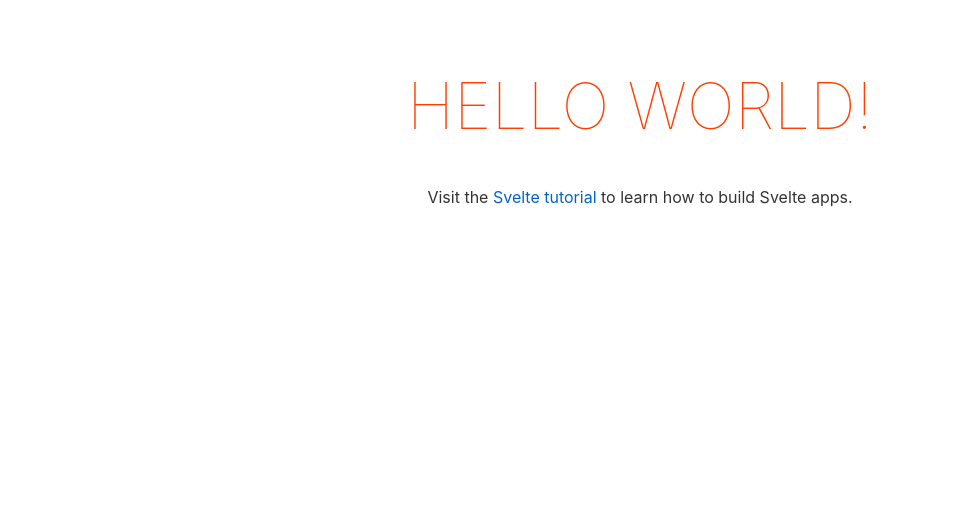
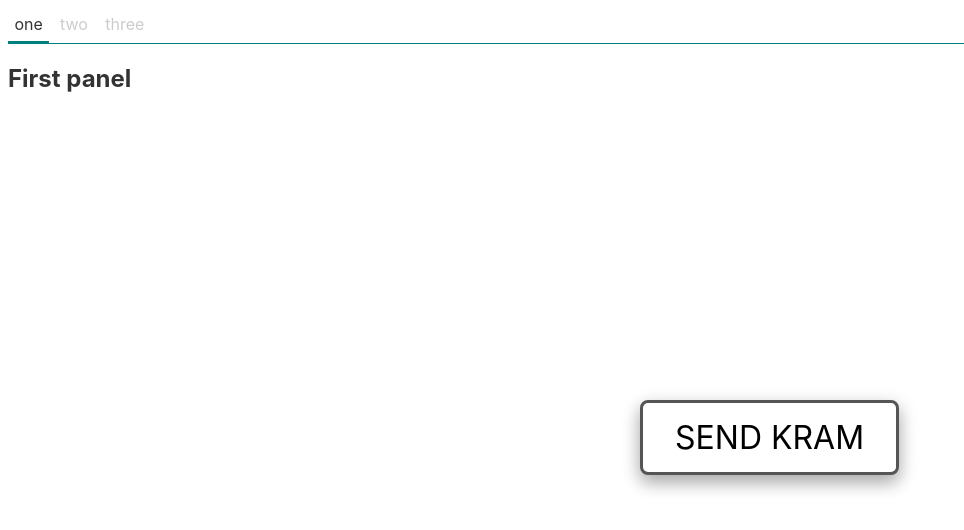
Before and after one commit to Corona-Kram/Frontend, a Svelte app: page / in a window 1280 px wide. Shown: the top 530 px of the page, without its empty margins (0-964 px from the left). Built offline with nearby package versions, Linux system fonts and the light colour scheme.

Commit message:
made tabs

```diff
--- a/src/App.svelte
+++ b/src/App.svelte
@@ -1,11 +1,33 @@
 <script>
-	export let name;
+	import { Tabs, TabList, TabPanel, Tab } from './tabs.js';
+	let count = 0;
 </script>
 
-<main>
-	<h1>Hello {name}!</h1>
-	<p>Visit the <a href="https://svelte.dev/tutorial">Svelte tutorial</a> to learn how to build Svelte apps.</p>
-</main>
+
+	<Tabs>
+		<TabList>
+			<Tab>one</Tab>
+			<Tab>two</Tab>
+			<Tab>three</Tab>
+		</TabList>
+
+		<TabPanel>
+			<h2>First panel</h2>
+			<main>
+				<button on:click="{() => count += 1}">SEND KRAM</button>
+			</main>
+		</TabPanel>
+
+		<TabPanel>
+			<h2>Second panel</h2>
+		</TabPanel>
+
+		<TabPanel>
+			<h2>Third panel</h2>
+		</TabPanel>
+	</Tabs>
+
+
 
 <style>
 	main {
@@ -13,6 +35,20 @@
 		padding: 1em;
 		max-width: 240px;
 		margin: 0 auto;
+	}
+	button {
+		background-color: white;
+  		border: 3px solid #555555;
+		border-radius: 8px;
+  		color: black;
+  		padding: 15px 32px;
+  		text-align: center;
+  		text-decoration: none;
+  		display: inline-block;
+		position: absolute;
+    	top: 50%;
+  		font-size: 32px;
+		box-shadow: 0 8px 16px 0 rgba(0,0,0,0.2), 0 6px 20px 0 rgba(0,0,0,0.19);
 	}
 
 	h1 {
--- /dev/null
+++ b/src/Tab.svelte
@@ -0,0 +1,29 @@
+<script>
+	import { getContext } from 'svelte';
+	import { TABS } from './Tabs.svelte';
+
+	const tab = {};
+	const { registerTab, selectTab, selectedTab } = getContext(TABS);
+
+	registerTab(tab);
+</script>
+
+<style>
+	button {
+		background: none;
+		border: none;
+		border-bottom: 2px solid white;
+		border-radius: 0;
+		margin: 0;
+		color: #ccc;
+	}
+
+	.selected {
+		border-bottom: 2px solid teal;
+		color: #333;
+	}
+</style>
+
+<button class:selected="{$selectedTab === tab}" on:click="{() => selectTab(tab)}">
+	<slot></slot>
+</button>
--- /dev/null
+++ b/src/TabList.svelte
@@ -0,0 +1,9 @@
+<div class="tab-list">
+	<slot></slot>
+</div>
+
+<style>
+	.tab-list {
+		border-bottom: 1px solid teal;
+	}
+</style>
--- /dev/null
+++ b/src/TabPanel.svelte
@@ -0,0 +1,13 @@
+<script>
+	import { getContext } from 'svelte';
+	import { TABS } from './Tabs.svelte';
+
+	const panel = {};
+	const { registerPanel, selectedPanel } = getContext(TABS);
+
+	registerPanel(panel);
+</script>
+
+{#if $selectedPanel === panel}
+	<slot></slot>
+{/if}
--- /dev/null
+++ b/src/Tabs.svelte
@@ -0,0 +1,50 @@
+<script context="module">
+	export const TABS = {};
+</script>
+
+<script>
+	import { setContext, onDestroy } from 'svelte';
+	import { writable } from 'svelte/store';
+
+	const tabs = [];
+	const panels = [];
+	const selectedTab = writable(null);
+	const selectedPanel = writable(null);
+
+	setContext(TABS, {
+		registerTab: tab => {
+			tabs.push(tab);
+			selectedTab.update(current => current || tab);
+
+			onDestroy(() => {
+				const i = tabs.indexOf(tab);
+				tabs.splice(i, 1);
+				selectedTab.update(current => current === tab ? (tabs[i] || tabs[tabs.length - 1]) : current);
+			});
+		},
+
+		registerPanel: panel => {
+			panels.push(panel);
+			selectedPanel.update(current => current || panel);
+
+			onDestroy(() => {
+				const i = panels.indexOf(panel);
+				panels.splice(i, 1);
+				selectedPanel.update(current => current === panel ? (panels[i] || panels[panels.length - 1]) : current);
+			});
+		},
+
+		selectTab: tab => {
+			const i = tabs.indexOf(tab);
+			selectedTab.set(tab);
+			selectedPanel.set(panels[i]);
+		},
+
+		selectedTab,
+		selectedPanel
+	});
+</script>
+
+<div class="tabs">
+	<slot></slot>
+</div>
--- /dev/null
+++ b/src/tabs.js
@@ -0,0 +1,4 @@
+export { default as Tabs } from './Tabs.svelte';
+export { default as TabList } from './TabList.svelte';
+export { default as TabPanel } from './TabPanel.svelte';
+export { default as Tab } from './Tab.svelte';
```
Also changed, not shown: 1 other file (tests, documents, lock files or other folders).
